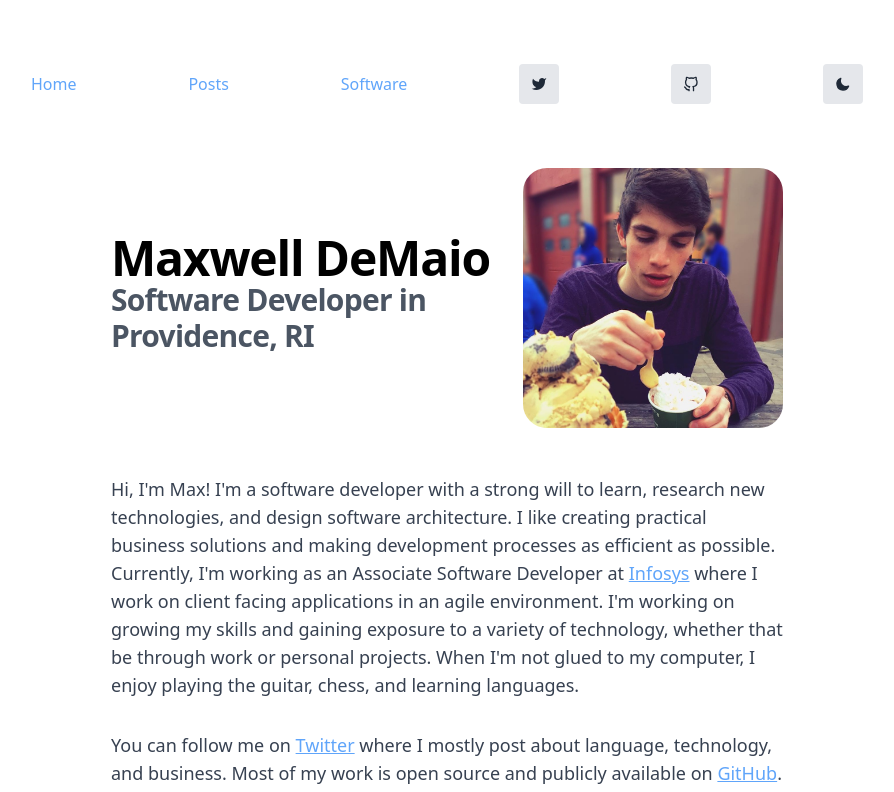
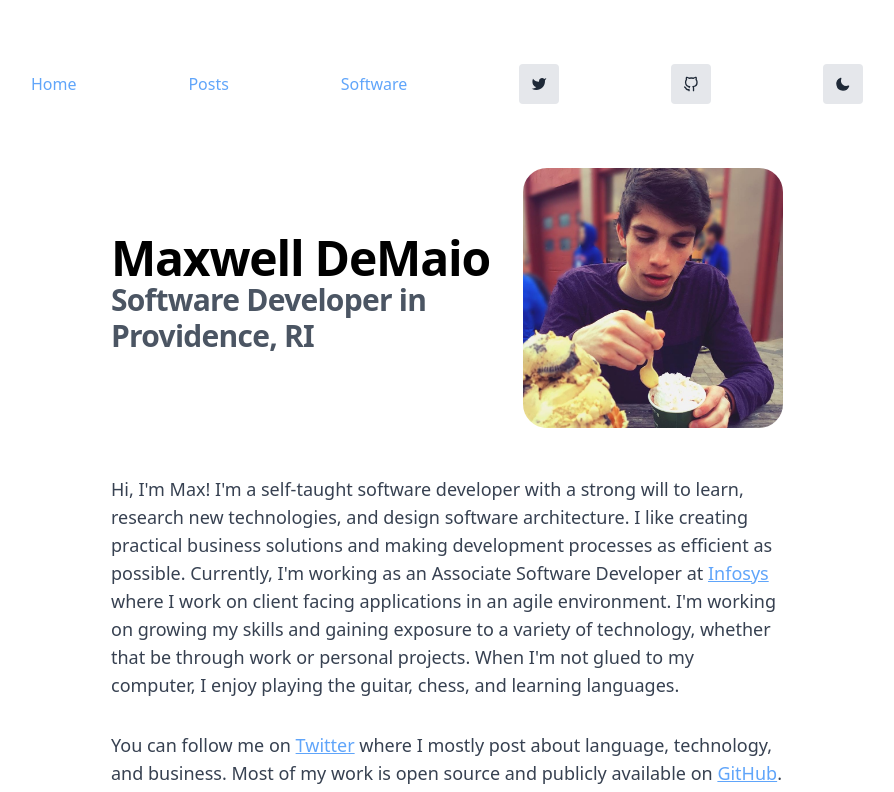
Before and after one commit to maxdemaio/max-nextjs, a Next.js app: page / in a window 1280 px wide. Shown: the top 792 px of the page, without its empty margins (193-1087 px from the left). Built offline with nearby package versions, Linux system fonts and the light colour scheme; what @tailwindcss/typography would draw is missing.

Commit message:
update bio

```diff
--- a/pages/index.js
+++ b/pages/index.js
@@ -32,7 +32,7 @@ export default function Home() {
 
           <section>
             <p className="my-para">
-            Hi, I'm Max! I'm a software developer with a strong will to learn, research new technologies, and design software architecture.
+            Hi, I'm Max! I'm a self-taught software developer with a strong will to learn, research new technologies, and design software architecture.
             I like creating practical business solutions and making development processes as efficient as possible.
             Currently, I'm working as an Associate Software Developer at <a className="underline text-blue-400 hover:text-blue-600" href="https://www.infosys.com/">Infosys</a>
                 {' '}where I work on client facing applications in an agile environment.
```
